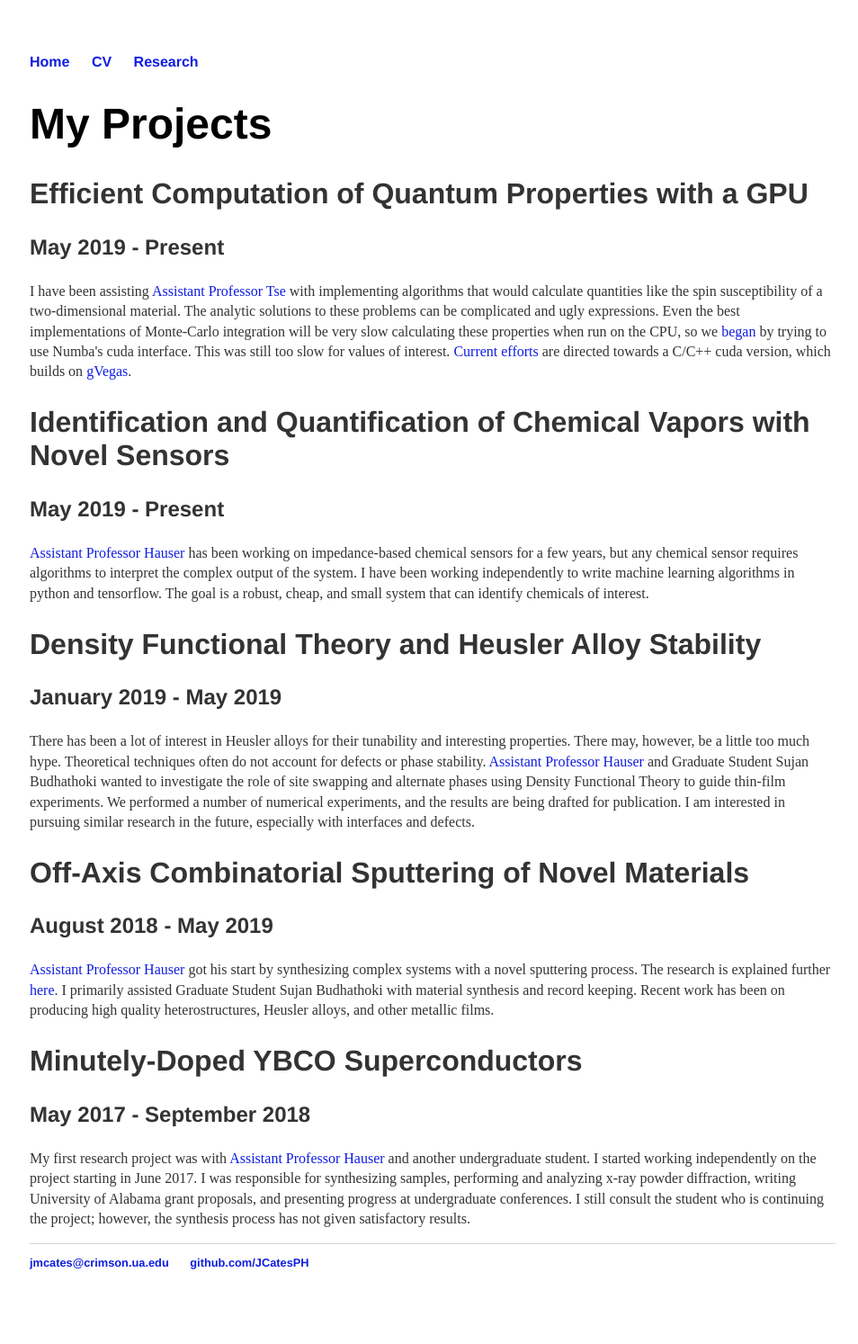
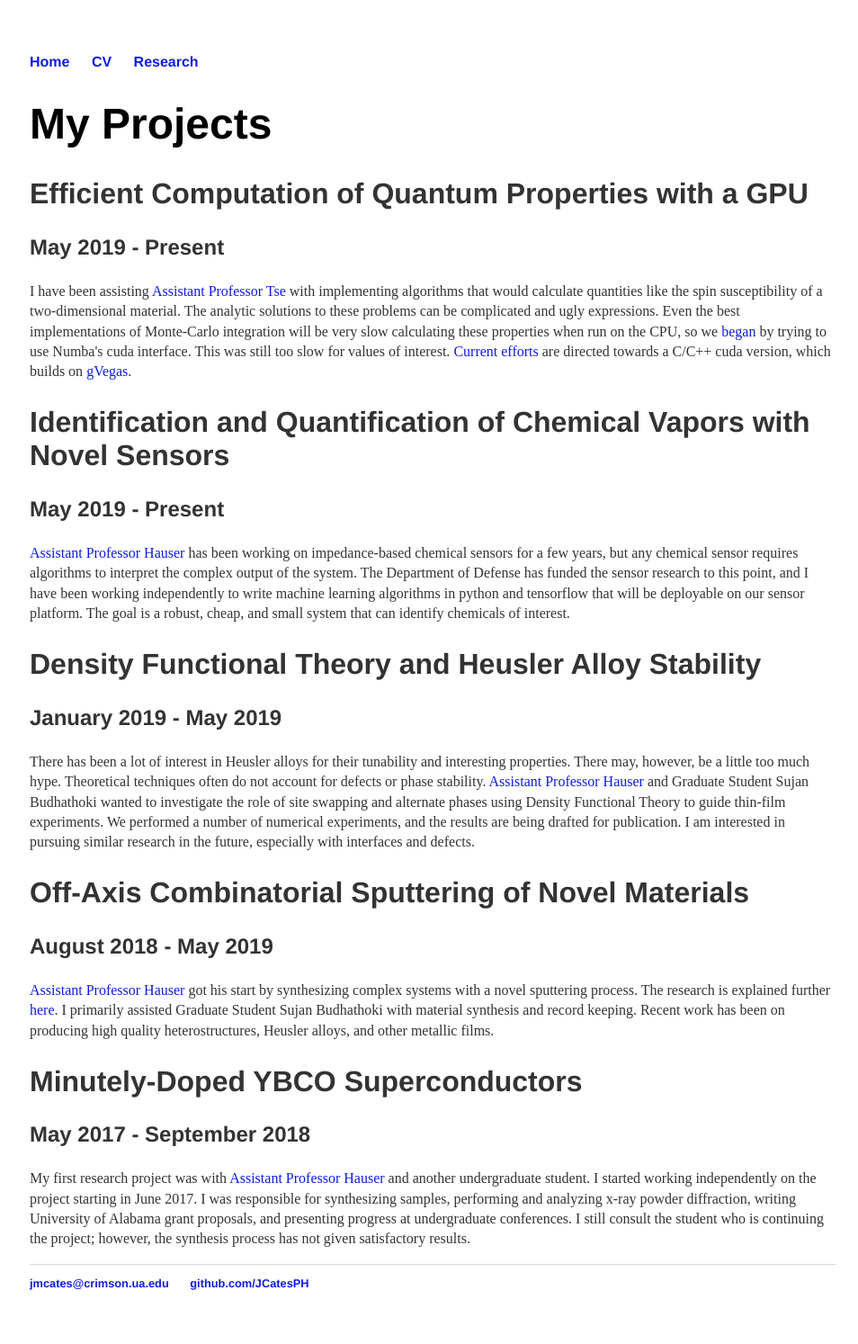
Before and after one commit to JCatesPH/JCatesPH.github.io, a Jekyll site: the page built from research/index.html, in a window 1280 px wide. Shown: the whole page at 90% size, without its empty margins (159-1113 px from the left). Built offline with Jekyll 4.4.1, drawn with Linux system fonts in a browser that asks for light colours; before the commit the page ends 1471 px from its top, so only the background shows below that.

Commit message:
Adding to the machine learning entry

```diff
--- a/research/index.html
+++ b/research/index.html
@@ -10,7 +10,7 @@ layout: default
 
     <h2>Identification and Quantification of Chemical Vapors with Novel Sensors</h2>
     <h3>May 2019 - Present</h3>
-    <p><a href=http://hauserlab.ua.edu>Assistant Professor Hauser</a> has been working on impedance-based chemical sensors for a few years, but any chemical sensor requires algorithms to interpret the complex output of the system. I have been working independently to write machine learning algorithms in python and tensorflow. The goal is a robust, cheap, and small system that can identify chemicals of interest.</p>
+    <p><a href=http://hauserlab.ua.edu>Assistant Professor Hauser</a> has been working on impedance-based chemical sensors for a few years, but any chemical sensor requires algorithms to interpret the complex output of the system. The Department of Defense has funded the sensor research to this point, and I have been working independently to write machine learning algorithms in python and tensorflow that will be deployable on our sensor platform. The goal is a robust, cheap, and small system that can identify chemicals of interest.</p>
 
     <h2>Density Functional Theory and Heusler Alloy Stability</h2>
     <h3>January 2019 - May 2019</h3>
```
